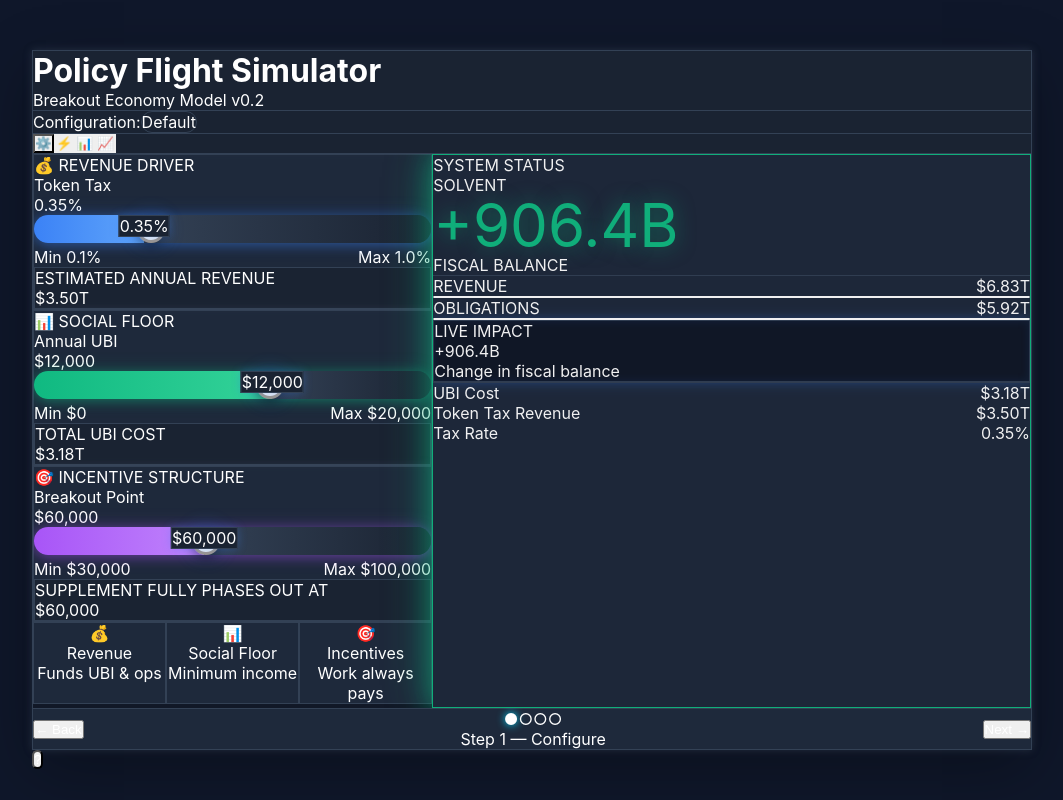
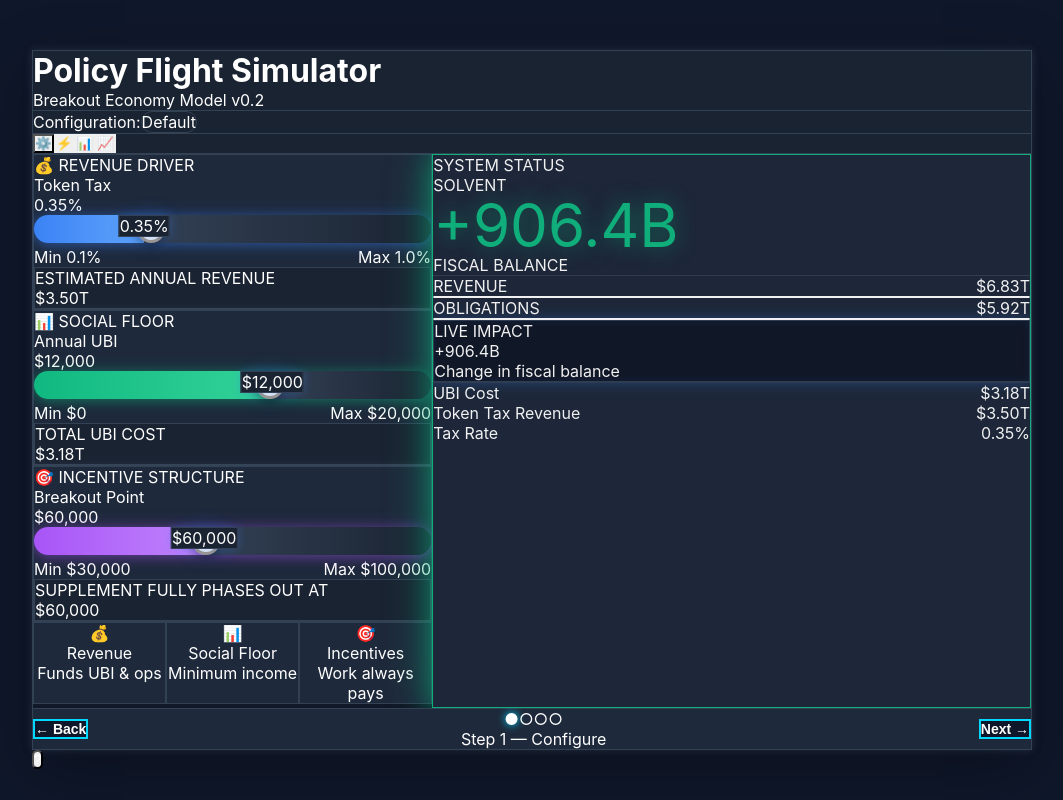
Before and after one commit to Measdani/breakout-economy-simulator, a Next.js app: page / in a window 1280 px wide. Shown: the whole page, without its empty margins (108-1171 px from the left). Built offline with nearby package versions, Linux system fonts and the light colour scheme.

Commit message:
Fix: Make Back/Next buttons visible with background and border
- Added dark background (#0F172A) to buttons
- Added cyan border (#00D9FF) for visibility
- Increased font size and weight
- Added padding for better clickability

```diff
--- a/components/Simulator.tsx
+++ b/components/Simulator.tsx
@@ -325,7 +325,8 @@ export default function Simulator() {
                 const current = screens.indexOf(activeScreen);
                 if (current > 0) setActiveScreen(screens[current - 1]);
               }}
-              className="text-white hover:text-blue-300 font-bold text-sm transition"
+              className="px-4 py-2 rounded transition"
+              style={{ background: '#0F172A', color: '#FFFFFF', border: '2px solid #00D9FF', fontSize: '14px', fontWeight: 'bold' }}
             >
               ← Back
             </button>
@@ -359,7 +360,8 @@ export default function Simulator() {
                 const current = screens.indexOf(activeScreen);
                 if (current < screens.length - 1) setActiveScreen(screens[current + 1]);
               }}
-              className="text-white hover:text-blue-300 font-bold text-sm transition"
+              className="px-4 py-2 rounded transition"
+              style={{ background: '#0F172A', color: '#FFFFFF', border: '2px solid #00D9FF', fontSize: '14px', fontWeight: 'bold' }}
             >
               Next →
             </button>
```
